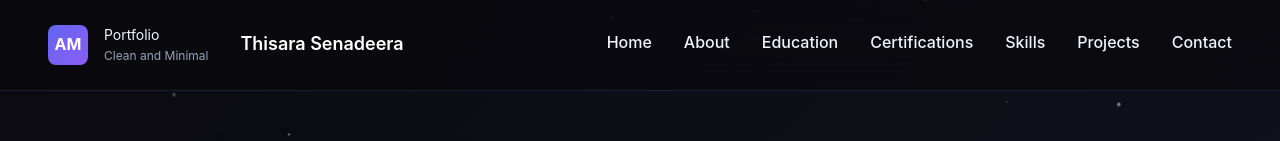
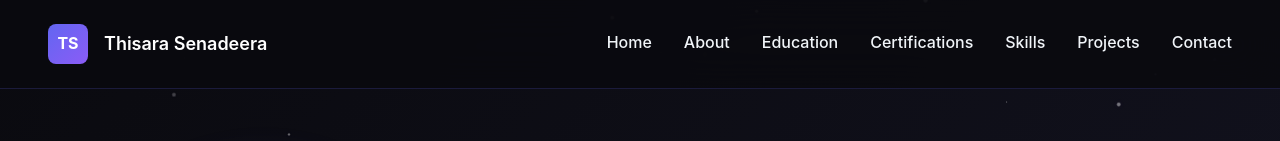
Before and after one commit to 2000Thisara/Portfolio, a Next.js app: page / in a window 1280 px wide. Shown: the top 141 px of the page. Built offline with nearby package versions, Linux system fonts and the light colour scheme.

Commit message:
Modify header

```diff
--- a/Components/Header/header.js
+++ b/Components/Header/header.js
@@ -51,13 +51,9 @@ export default function Header() {
     <header className="header">
       <div className="header-left">
         <div className="logo">
-          <div className="logo-placeholder">AM</div>
-          <div className="logo-text">
-            <div>Portfolio</div>
-            <div className="logo-subtitle">Clean and Minimal</div>
-          </div>
+          <div className="logo-placeholder">TS</div>
+          <div className="personal-name">Thisara Senadeera</div>
         </div>
-        <div className="personal-name">Thisara Senadeera</div>
       </div>
       <nav className="nav">
         <button onClick={() => scrollToSection('home')} className="nav-link">Home</button>
```
